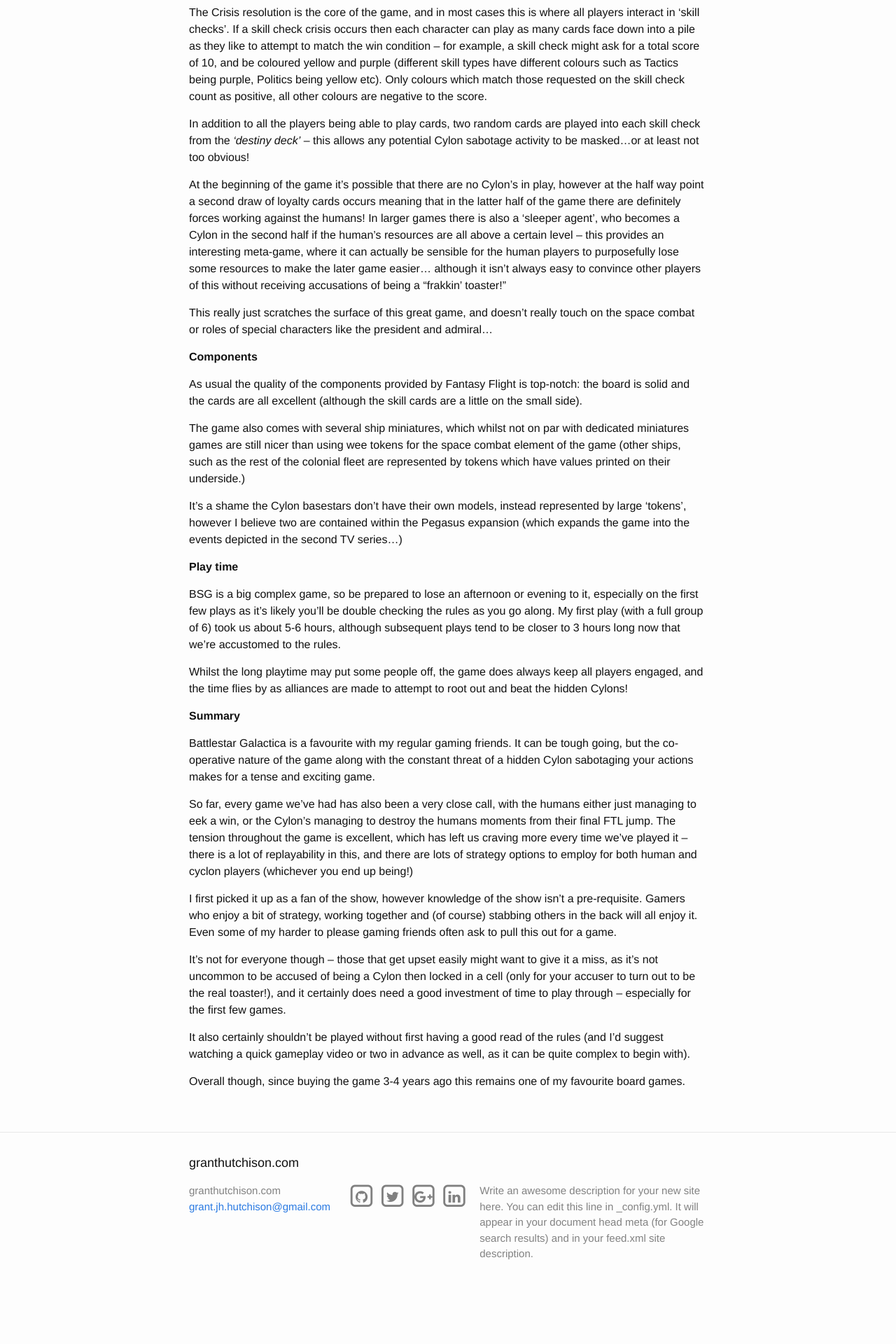
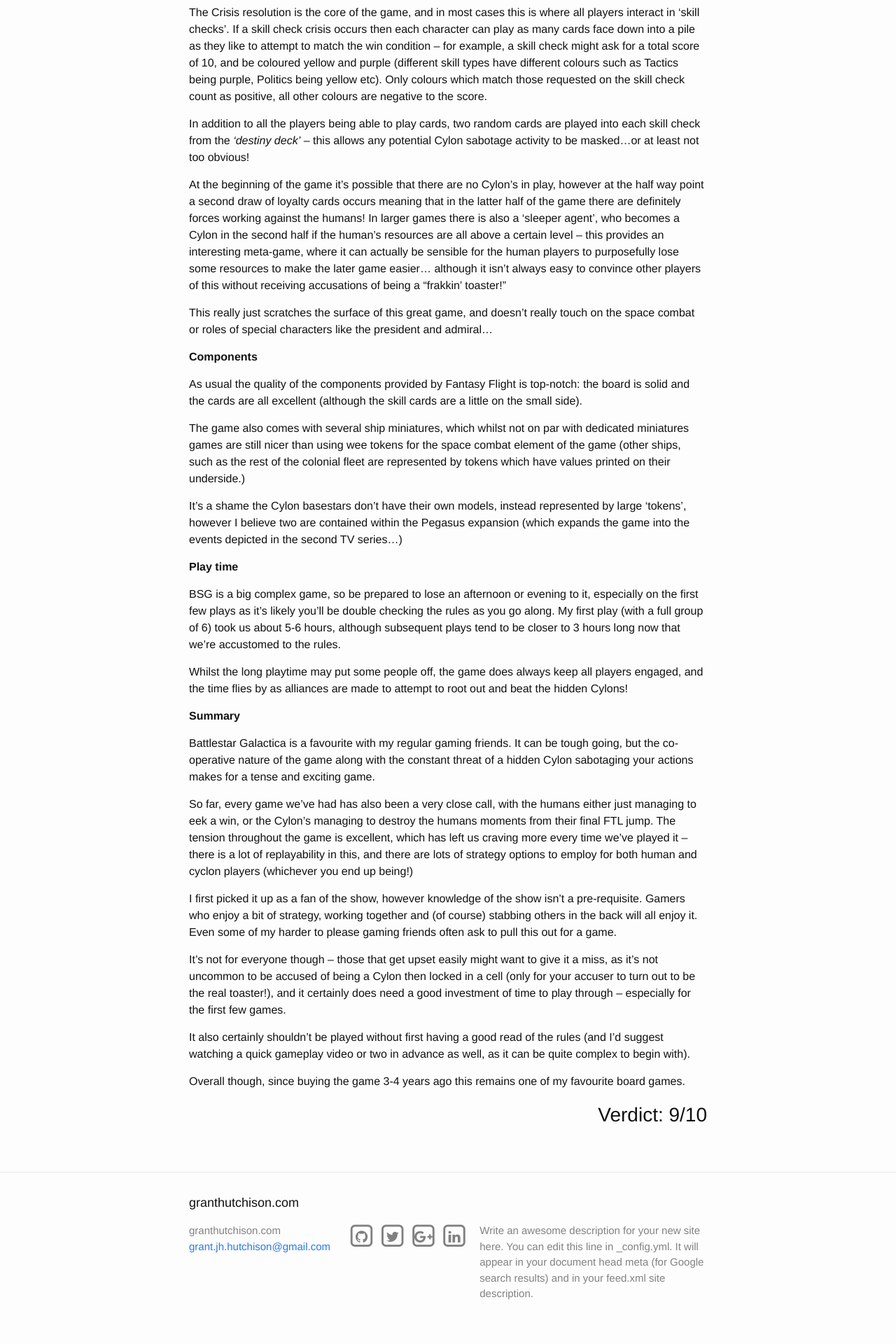
Before and after one commit to Stif-UK/StifBlog, a Jekyll site: the page built from _posts/2015-09-12-Battlestar-Galactica-The-Board-Game-Review.markdown, in a window 1280 px wide. Shown: the part 1414-3334 px from the top of the page at 70% size. Built offline with Jekyll 4.4.1, drawn with Linux system fonts in a browser that asks for light colours; nearby versions of some CDN libraries; some web fonts are replaced; comment, search, counter and statistics services are not loaded; before the commit the page ends 3277 px from its top, so only the background shows below that.

Commit message:
Sentinels review added and review formatting defined

```diff
--- a/_posts/2015-09-12-Battlestar-Galactica-The-Board-Game-Review.markdown
+++ b/_posts/2015-09-12-Battlestar-Galactica-The-Board-Game-Review.markdown
@@ -69,4 +69,9 @@
 
 Overall though, since buying the game 3-4 years ago this remains one of my favourite board games.
 
+<p class="verdict">
+Verdict: 9/10
+</p>
+
+
 [bg.com]: www.boardgaming.com
--- a/_sass/_base.scss
+++ b/_sass/_base.scss
@@ -214,3 +214,9 @@
   text-size: $small-font-size
 
 }
+
+.verdict{
+  text-align: right;
+  font-size: $large-font-size;
+
+}
--- a/css/main.scss
+++ b/css/main.scss
@@ -9,6 +9,7 @@
 $base-font-family: Droid Sans,Helvetica, Arial, sans-serif;
 $base-font-size:   16px;
 $small-font-size:  $base-font-size * 0.875;
+$large-font-size:  $base-font-size * 1.75;
 $base-line-height: 1.5;
 
 $spacing-unit:     30px;
```
